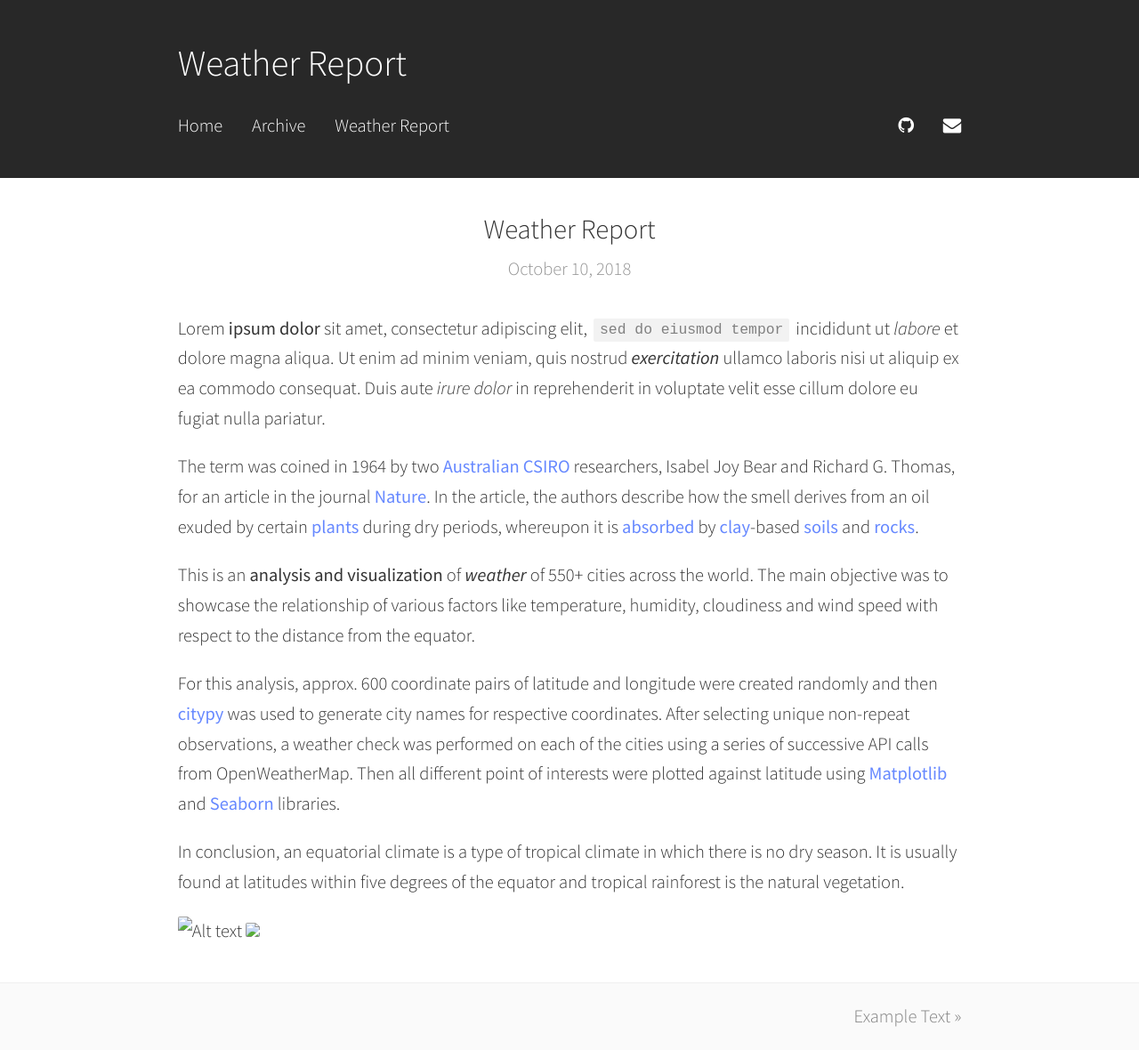
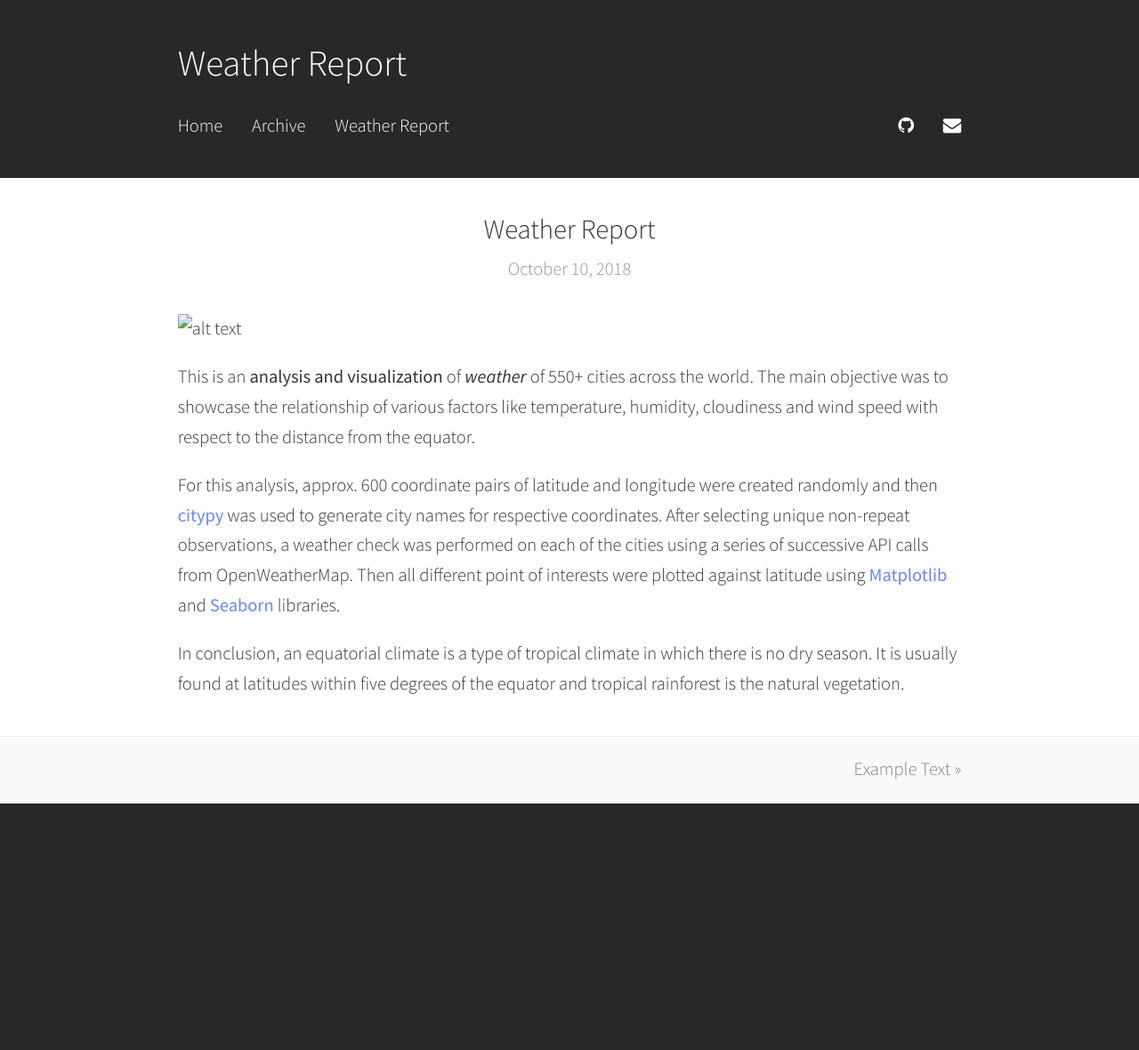
Before and after one commit to vittalsiddaiah/WeatherReport.github.io, a Jekyll site: the page built from _posts/2017-01-17-example-text.md, in a window 1280 px wide. Shown: the whole page at 89% size. Built offline with Jekyll 4.4.1, drawn with Linux system fonts in a browser that asks for light colours; after the commit the page ends 903 px from its top, so only the background shows below that.

Commit message:
My First Plot Commit

```diff
--- a/_posts/2017-01-17-example-text.md
+++ b/_posts/2017-01-17-example-text.md
@@ -4,16 +4,10 @@ date:   2018-10-10 23:37:00
 categories: text
 ---
 
-Lorem **ipsum dolor** sit amet, consectetur adipiscing elit, `sed do eiusmod tempor` incididunt ut *labore* et dolore magna aliqua. Ut enim ad minim veniam, quis nostrud ***exercitation*** ullamco laboris nisi ut aliquip ex ea commodo consequat. Duis aute *irure dolor* in reprehenderit in voluptate velit esse cillum dolore eu fugiat nulla pariatur.
-
-The term was coined in 1964 by two [Australian](https://en.wikipedia.org/wiki/Australia) [CSIRO](https://en.wikipedia.org/wiki/CSIRO) researchers, Isabel Joy Bear and Richard G. Thomas, for an article in the journal [Nature](https://en.wikipedia.org/wiki/Nature_(journal)). In the article, the authors describe how the smell derives from an oil exuded by certain [plants](https://en.wikipedia.org/wiki/Plants) during dry periods, whereupon it is [absorbed](https://en.wikipedia.org/wiki/Absorption_(chemistry)) by [clay](https://en.wikipedia.org/wiki/Clay)-based [soils](https://en.wikipedia.org/wiki/Soil) and [rocks](https://en.wikipedia.org/wiki/Rock_(geology)).
+![alt text](https://github.com/vittalsiddaiah/UTDataAnalyticsAssignments/blob/master/images/WeatherReport.png?raw=true)
 
 This is an **analysis and visualization** of ***weather*** of 550+ cities across the world. The main objective was to showcase the relationship of various factors like temperature, humidity, cloudiness and wind speed with respect to the distance from the equator.
 
 For this analysis, approx. 600 coordinate pairs of latitude and longitude were created randomly and then [citypy](https://pypi.org/project/citipy/) was used to generate city names for respective coordinates. After selecting unique non-repeat observations, a weather check was performed on each of the cities using a series of successive API calls from OpenWeatherMap. Then all different point of interests were plotted against latitude using [Matplotlib](https://matplotlib.org/) and [Seaborn](https://seaborn.pydata.org/) libraries.
 
 In conclusion, an equatorial climate is a type of tropical climate in which there is no dry season. It is usually found at latitudes within five degrees of the equator and tropical rainforest is the natural vegetation.
-
-
-![Alt text](https://github.com/vittalsiddaiah/UTDataAnalyticsAssignments/blob/master/images/WeatherReport.svg?sanitize=true)
-<img src="https://github.com/vittalsiddaiah/UTDataAnalyticsAssignments/blob/master/images/WeatherReport.svg?sanitize=true">
```
Also changed, not shown: Assignment_01_01.png (added), Favicon.ico (added), WeatherReport.svg (added), 11 other files.
